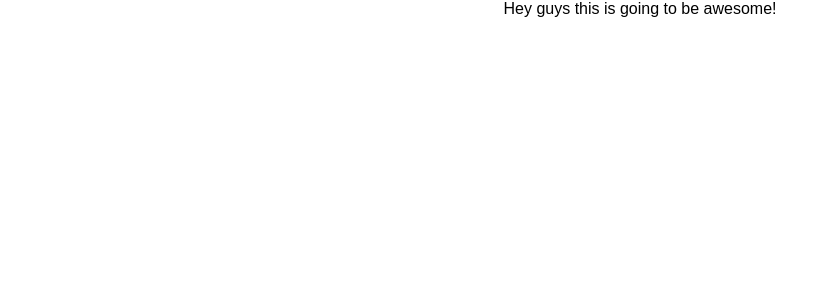
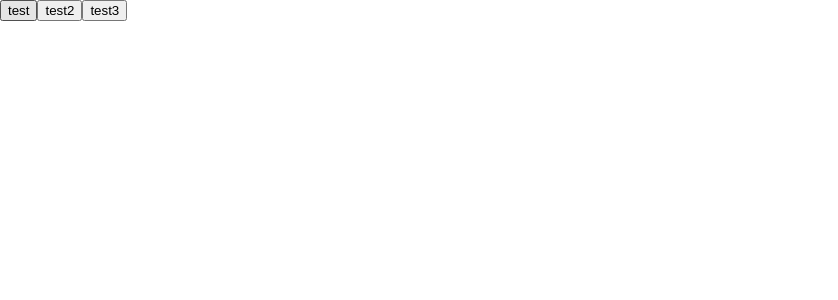
Before and after one commit to chasejohnson3/Photo-Album, a React (Create React App) app in the folder photo-album/: page / in a window 1280 px wide. Shown: the top 300 px of the page, without its empty margins (0-838 px from the left). Built offline with nearby package versions, Linux system fonts and the light colour scheme.

Commit message:
Made tabs for the navigation between pages.

```diff
--- a/photo-album/src/App.css
+++ b/photo-album/src/App.css
@@ -1,28 +1,3 @@
-.App {
-  text-align: center;
+Background{
+  background-color: black;
 }
-
-.App-logo {
-  animation: App-logo-spin infinite 20s linear;
-  height: 80px;
-}
-
-.App-header {
-  background-color: #222;
-  height: 150px;
-  padding: 20px;
-  color: white;
-}
-
-.App-title {
-  font-size: 1.5em;
-}
-
-.App-intro {
-  font-size: large;
-}
-
-@keyframes App-logo-spin {
-  from { transform: rotate(0deg); }
-  to { transform: rotate(360deg); }
-}
--- a/photo-album/src/App.js
+++ b/photo-album/src/App.js
@@ -1,12 +1,12 @@
 import React, { Component } from 'react';
-import logo from './logo.svg';
 import './App.css';
+import Background from './Background';
 
 class App extends Component {
   render() {
     return (
-      <div className="App">
-        Hey guys this is going to be awesome!
+      <div className="App" bgcolor="#ffffff">
+        <Background/>
       </div>
     );
   }
--- /dev/null
+++ b/photo-album/src/Background.js
@@ -0,0 +1,23 @@
+import React, { Component } from 'react';
+
+
+class Background extends Component {
+    constructor(props){
+        super(props);
+        this.state={
+           tabsAvailable:  ["test", "test2", "test3"],
+
+        }
+    }
+    render(){
+        return (
+            <div>
+                {this.state.tabsAvailable.map((tab) => <button>{tab}</button>)}
+
+            </div>
+
+        );
+    }
+}
+
+export default Background;
```
Also changed, not shown: photo-album/src/Tab.js (added, +16 -0 lines).
